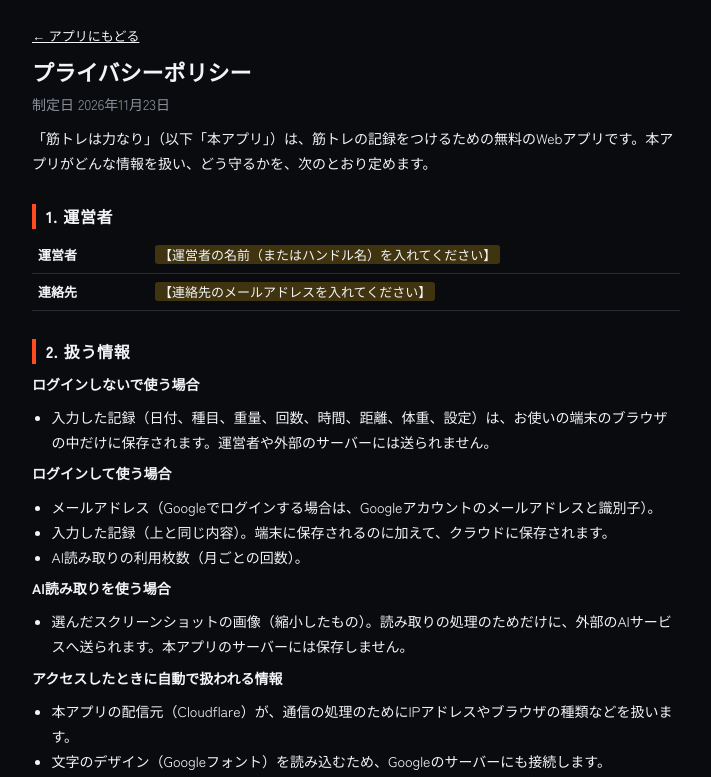
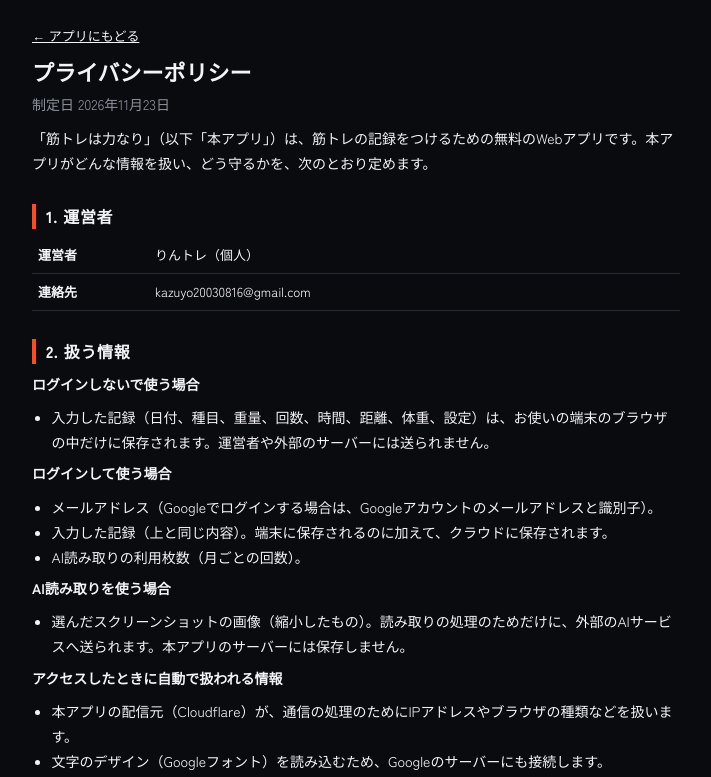
Before and after one commit to rin20030816-png/kintore-pwa, a plain HTML site: page public/privacy.html in a window 1280 px wide. Shown: the top 777 px of the page, without its empty margins (284-995 px from the left). Drawn offline with Linux system fonts and the light colour scheme.

Commit message:
プライバシーポリシーに運営者名と連絡先を記載
Co-Authored-By: Claude Sonnet 5.5 <noreply@anthropic.com>

```diff
--- a/public/privacy.html
+++ b/public/privacy.html
@@ -34,8 +34,8 @@
 
   <h2>1. 運営者</h2>
   <table><tbody>
-    <tr><th>運営者</th><td><span class="fill">【運営者の名前（またはハンドル名）を入れてください】</span></td></tr>
-    <tr><th>連絡先</th><td><span class="fill">【連絡先のメールアドレスを入れてください】</span></td></tr>
+    <tr><th>運営者</th><td>りんトレ（個人）</td></tr>
+    <tr><th>連絡先</th><td>kazuyo20030816@gmail.com</td></tr>
   </tbody></table>
 
   <h2>2. 扱う情報</h2>
```
Also changed, not shown: 1 other file.
